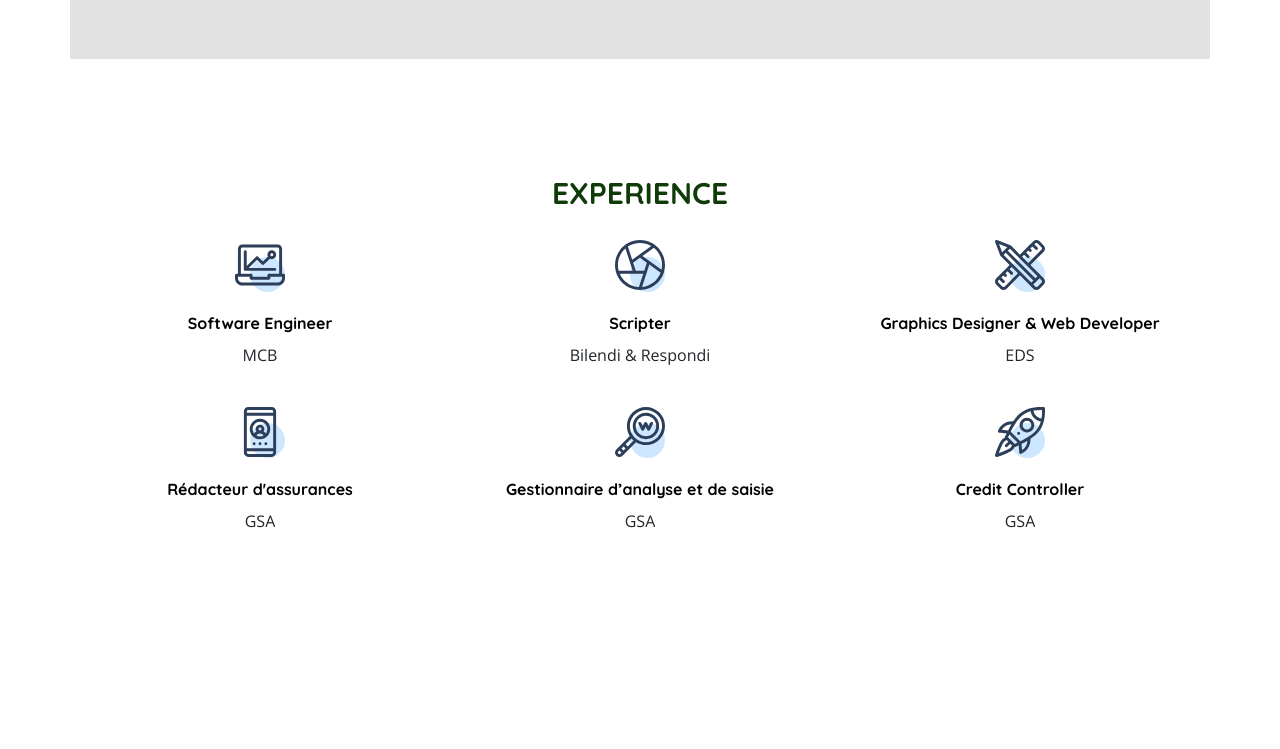
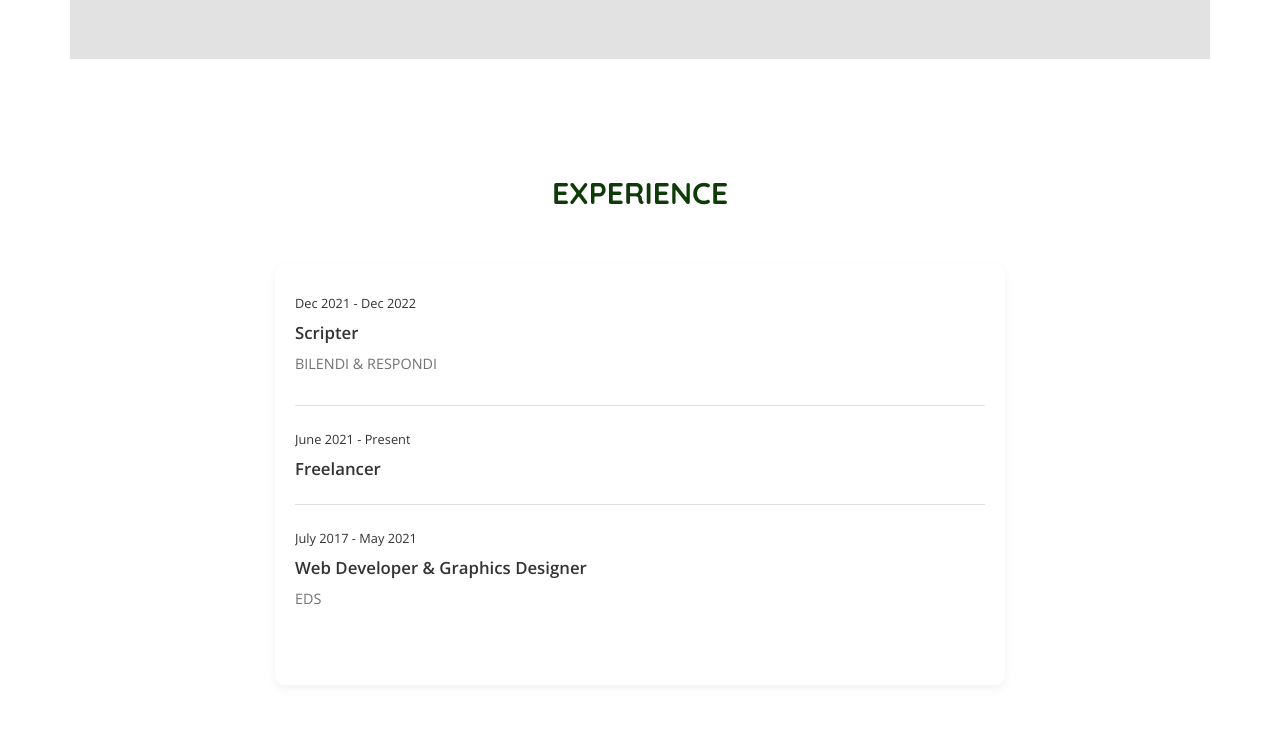
Before and after one commit to apurusram/apurusram.github.io, a PHP site: page / in a window 1280 px wide. Shown: the part 3307-4056 px from the top of the page. Before the commit the page ends 3835 px from the top, so only its background shows below. Run offline with PHP 8.4, Linux system fonts and the light colour scheme; some web fonts are replaced.

Commit message:
fix mobile responsiveness

```diff
--- a/css/style.css
+++ b/css/style.css
@@ -416,7 +416,7 @@ h1, .h1, h2, .h2, h3, .h3, h4, .h4 {
       .site-mobile-menu .site-mobile-menu-header .site-mobile-menu-close span {
         font-size: 30px;
         display: inline-block;
-        padding-left: 10px;
+        /* padding-left: 10px; */
         padding-right: 0px;
         line-height: 1;
         cursor: pointer;
@@ -1676,6 +1676,7 @@ figure.dotted-bg {
         .filter-buttons {
           display: flex;
           justify-content: center;
+          flex-wrap: wrap; /* Ensure the buttons can wrap when space is limited */
           margin-bottom: 20px;
           font-size: 0.8rem;
           font-family: "Open Sans", sans-serif;
@@ -1687,6 +1688,7 @@ figure.dotted-bg {
           padding: 5px 15px;
           cursor: pointer;
           margin: 0 5px;
+          transition: padding 0.3s, font-size 0.3s;
         }
 
         .filter-button.active {
@@ -1695,6 +1697,24 @@ figure.dotted-bg {
           border-color: none;
           border-radius: 5px;
         }
+
+        /* Mobile responsiveness */
+        @media (max-width: 768px) {
+          .filter-button {
+            padding: 5px 10px; /* Reduce padding for smaller screens */
+            font-size: 0.75rem; /* Slightly reduce font size */
+            margin: 0 3px; /* Reduce space between buttons */
+          }
+        }
+
+        @media (max-width: 480px) {
+          .filter-button {
+            padding: 4px 8px; /* Further reduce padding for very small screens */
+            font-size: 0.7rem; /* Reduce font size further */
+            margin: 0 2px; /* Minimize space between buttons */
+          }
+        }
+
 
 /* .education-section {
   h5 {
@@ -1746,7 +1766,7 @@ figure.dotted-bg {
 
 .degree-info, .certificate-info {
   font-size: 0.9rem;
-  color: #666;
+  color: #727272;
 }
 
 .degree-item:last-child, .certificate-item:last-child {
@@ -1757,9 +1777,27 @@ figure.dotted-bg {
   border: 4px solid #eaeaea;
 }
 
-#services-section {
+
+#experience-section {
+
+  .experience-section {
+    background: #ffffff;
+    padding: 30px 20px 20px 20px;
+    border-radius: 10px;
+    box-shadow: 0px 4px 10px rgba(0, 0, 0, 0.05);
+
+  }
+
   h2 {
     color: #0f3b09;
     text-transform: uppercase;
   }
-}
+
+  .exp-date {
+    font-size: 0.8rem;
+    color: #333;
+    margin-bottom:0.4rem;
+  }
+
+
+}
--- a/index.html
+++ b/index.html
@@ -437,90 +437,49 @@
 </div>
 </div>
 
+<div class="untree_co-section pb-0" id="experience-section">
+  <div class="container">
+
+    <div class="col-lg-7 text-center mx-auto">
+      <h2 class="section-heading gsap-reveal-hero mb-0"><strong>Experience</strong></h2>
+
+    </div>
+
+<!-- Education Section -->
+<div class="row justify-content-center mb-5">
+<div class="col-lg-8 mx-auto">
+
+
+<!-- Certifications Section -->
+<div class="experience-section mt-5">
+
+  <div class="certificate-item mb-4">
+    <p class="gsap-reveal-hero exp-date">Dec 2021 - Dec 2022</p>
+    <h6 class="gsap-reveal-hero">Scripter</h6>
+    <p class="certificate-info gsap-reveal-hero">BILENDI & RESPONDI</p>
+  </div>
+  <div class="certificate-item mb-4">
+    <p class="gsap-reveal-hero exp-date">June 2021 - Present</p>
+    <h6 class="gsap-reveal-hero">Freelancer</h6>
+    <!-- <p class="certificate-info gsap-reveal-hero">n/a</p> -->
+  </div>
+  <div class="certificate-item mb-4">
+    <p class="gsap-reveal-hero exp-date">July 2017 - May 2021</p>
+    <h6 class="gsap-reveal-hero">Web Developer & Graphics Designer</h6>
+    <p class="certificate-info gsap-reveal-hero">EDS</p>
+  </div>
+
+</div>
+</div>
+</div>
+</div>
+</div>
 
 
 
 
 
-    <div class="untree_co-section pb-0" id="services-section">
-      <div class="container">
-        <div class="row mb-4">
-          <div class="col-lg-7 text-center mx-auto">
-            <h2 class="section-heading gsap-reveal-hero mb-0"><strong>Experience</strong></h2>
-            <!-- <p class="gsap-reveal-hero">The Big Oxmox advised her not to do so, because there were thousands of bad Commas.</p>
-            <div class="wave gsap-reveal-hero" >
-              <svg>
-                <path d="M10,10 L50,100 L90,50" stroke="#0389ff"></path>
-              </svg>
-            </div> -->
-          </div>
-        </div>
 
-        <div class="row">
-
-          <div class="col-6 col-sm-6 col-md-6 col-lg-4 mb-4">
-            <div class="service text-center">
-              <div class="gsap-reveal-hero mb-3">
-                <span class="icon-service"><img src="images/svg/service-icon-7.svg" alt="Image" class="img-fluid"></span>
-              </div>
-              <h3 class="gsap-reveal-hero">Software Engineer</h3>
-              <p class="gsap-reveal-hero">MCB</p>
-            </div>
-          </div>
-          <div class="col-6 col-sm-6 col-md-6 col-lg-4 mb-4">
-            <div class="service text-center">
-              <div class="gsap-reveal-hero mb-3">
-                <span class="icon-service"><img src="images/svg/service-icon-6.svg" alt="Image" class="img-fluid"></span>
-              </div>
-              <h3 class="gsap-reveal-hero">Scripter</h3>
-              <p class="gsap-reveal-hero">Bilendi & Respondi</p>
-            </div>
-          </div>
-
-          <div class="col-6 col-sm-6 col-md-6 col-lg-4 mb-4">
-            <div class="service text-center">
-              <div class="gsap-reveal-hero mb-3">
-                <span class="icon-service"><img src="images/svg/service-icon-1.svg" alt="Image" class="img-fluid"></span>
-              </div>
-              <h3 class="gsap-reveal-hero">Graphics Designer & Web Developer</h3>
-              <p class="gsap-reveal-hero">EDS</p>
-            </div>
-          </div>
-
-
-          <div class="col-6 col-sm-6 col-md-6 col-lg-4 mb-4">
-            <div class="service text-center">
-              <div class="gsap-reveal-hero mb-3">
-                <span class="icon-service"><img src="images/svg/service-icon-8.svg" alt="Image" class="img-fluid"></span>
-              </div>
-              <h3 class="gsap-reveal-hero">Rédacteur d'assurances</h3>
-              <p class="gsap-reveal-hero">GSA</p>
-            </div>
-          </div>
-
-          <div class="col-6 col-sm-6 col-md-6 col-lg-4 mb-4">
-            <div class="service text-center">
-              <div class="gsap-reveal-hero mb-3">
-                <span class="icon-service"><img src="images/svg/service-icon-4.svg" alt="Image" class="img-fluid"></span>
-              </div>
-              <h3 class="gsap-reveal-hero">Gestionnaire d’analyse et de saisie</h3>
-              <p class="gsap-reveal-hero">GSA</p>
-            </div>
-          </div>
-
-          <div class="col-6 col-sm-6 col-md-6 col-lg-4 mb-4">
-            <div class="service text-center">
-              <div class="gsap-reveal-hero mb-3">
-                <span class="icon-service"><img src="images/svg/service-icon-5.svg" alt="Image" class="img-fluid"></span>
-              </div>
-              <h3 class="gsap-reveal-hero">Credit Controller</h3>
-              <p class="gsap-reveal-hero">GSA</p>
-            </div>
-          </div>
-
-        </div>
-      </div>
-    </div>
 
 
     <!-- <div class="untree_co-section pb-0">
```
Lines whose indentation alone changed are shown as unchanged.
